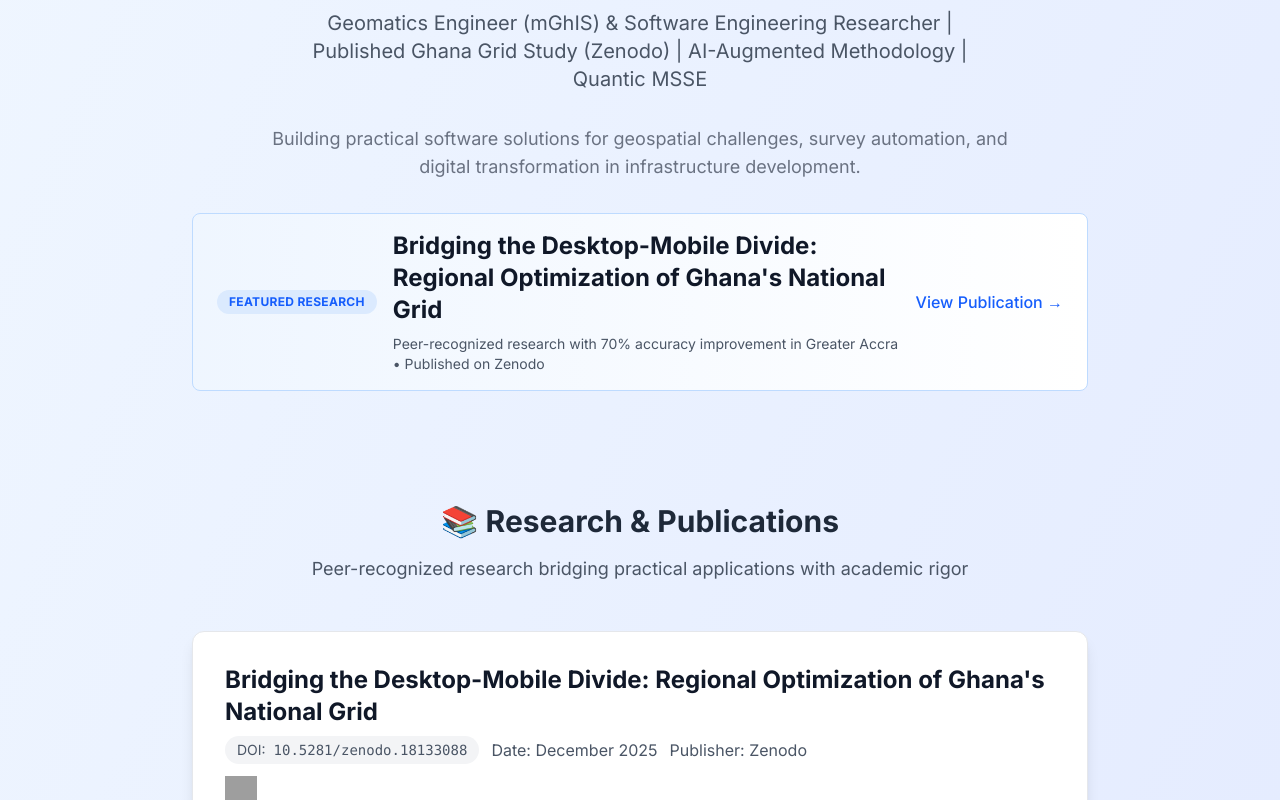
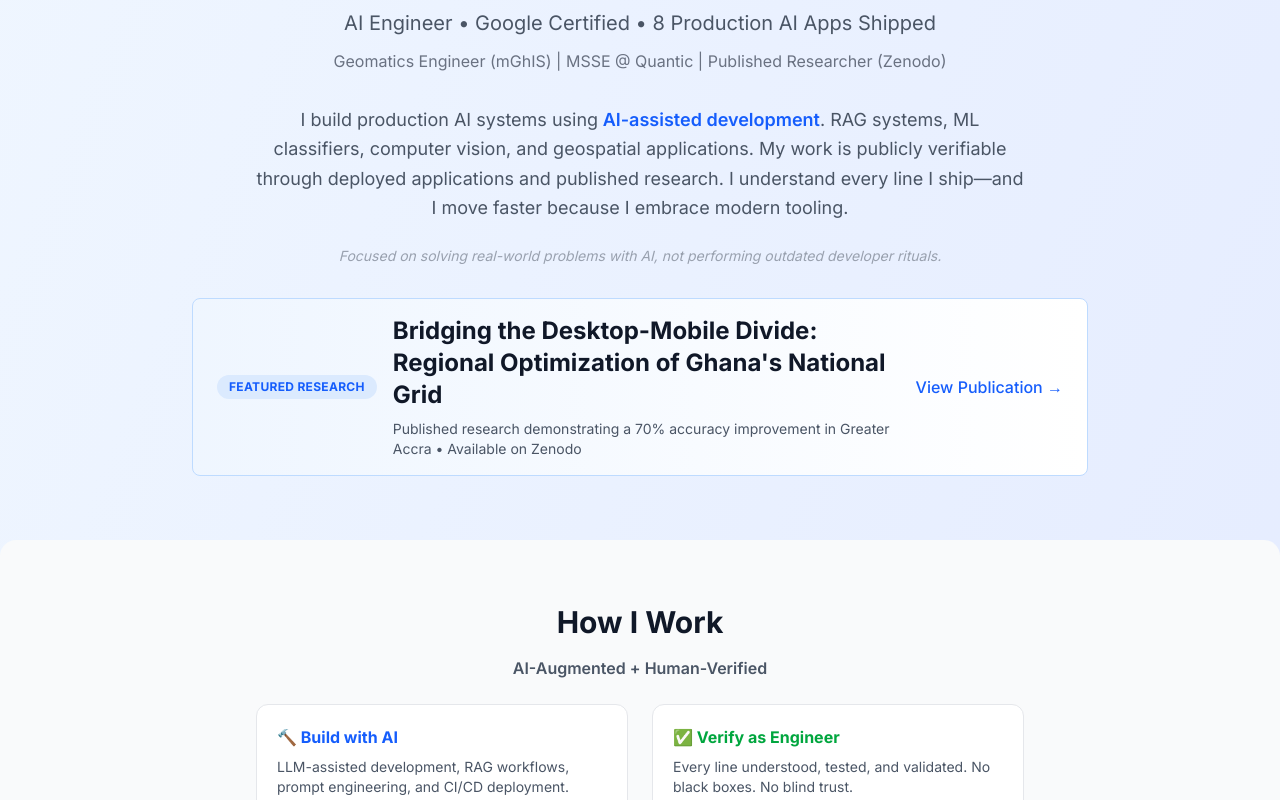
Before and after one commit to life2allsofts/tetteh-apotey, a Next.js app: page / in a window 1280 px wide. Shown: the part 180-980 px from the top of the page. Built offline with nearby package versions, Linux system fonts and the light colour scheme; no server answers; the database is empty; grey boxes are pictures that could not be loaded.

Commit message:
feat: AI Engineer rebrand - updated hero section and added HowIWork component

```diff
--- a/app/page.tsx
+++ b/app/page.tsx
@@ -8,6 +8,7 @@ import { getImageDescription } from '@/utils/imageUtils';
 // Components
 import LoadingSpinner from '@/components/layout/LoadingSpinner';
 import HeroSection from '@/components/sections/HeroSection';
+import HowIWorkSection from '@/components/sections/HowIWorkSection';
 import ResearchSection from '@/components/sections/ResearchSection';
 import ToolsSection from '@/components/sections/ToolsSection';
 import ProjectsSection from '@/components/sections/ProjectsSection';
@@ -56,6 +57,7 @@ export default function Home() {
   return (
     <main className="min-h-screen bg-gradient-to-br from-blue-50 to-indigo-100">
       <HeroSection />
+      <HowIWorkSection />
       <ResearchSection />
       <ToolsSection />
       <ProjectsSection
--- a/components/sections/HeroSection.tsx
+++ b/components/sections/HeroSection.tsx
@@ -7,15 +7,32 @@ export default function HeroSection() {
         <h1 className="text-5xl font-bold text-gray-900 mb-4">
           Isaac Tetteh-Apotey
         </h1>
-        <p className="text-xl text-gray-600 mb-8 max-w-2xl mx-auto">
-          Geomatics Engineer (mGhIS) & Software Engineering Researcher | Published Ghana Grid Study (Zenodo) | AI-Augmented Methodology | Quantic MSSE
-        </p>
-        <p className="text-lg text-gray-500 max-w-3xl mx-auto">
-          Building practical software solutions for geospatial challenges, survey automation,
-          and digital transformation in infrastructure development.
+
+        {/* Positioning */}
+        <p className="text-xl text-gray-600 mb-3 max-w-2xl mx-auto">
+          AI Engineer • Google Certified • 8 Production AI Apps Shipped
         </p>
 
-        {/* Featured Research Publication Badge */}
+        {/* Credibility */}
+        <p className="text-md text-gray-500 mb-8 max-w-2xl mx-auto">
+          Geomatics Engineer (mGhIS) | MSSE @ Quantic | Published Researcher (Zenodo)
+        </p>
+
+        {/* Core value proposition */}
+        <p className="text-lg text-gray-600 max-w-3xl mx-auto mb-6 leading-relaxed">
+          I build production AI systems using
+          <span className="font-semibold text-blue-600"> AI-assisted development</span>.
+          RAG systems, ML classifiers, computer vision, and geospatial applications.
+          My work is publicly verifiable through deployed applications and published research.
+          I understand every line I ship—and I move faster because I embrace modern tooling.
+        </p>
+
+        {/* Optional philosophy line */}
+        <p className="text-sm text-gray-400 max-w-2xl mx-auto italic">
+          Focused on solving real-world problems with AI, not performing outdated developer rituals.
+        </p>
+
+        {/* Featured Research */}
         <a
           href="https://doi.org/10.5281/zenodo.18133088"
           target="_blank"
@@ -28,16 +45,21 @@ export default function HeroSection() {
                 Featured Research
               </div>
             </div>
+
             <div className="flex-1">
               <h3 className="text-2xl font-bold text-gray-900 mb-2">
                 Bridging the Desktop-Mobile Divide: Regional Optimization of Ghana&apos;s National Grid
               </h3>
+
               <p className="text-sm text-gray-600 mt-1">
-                Peer-recognized research with 70% accuracy improvement in Greater Accra • Published on Zenodo
+                Published research demonstrating a 70% accuracy improvement in Greater Accra • Available on Zenodo
               </p>
             </div>
+
             <div className="mt-2 md:mt-0">
-              <span className="text-blue-600 font-medium">View Publication →</span>
+              <span className="text-blue-600 font-medium">
+                View Publication →
+              </span>
             </div>
           </div>
         </a>
--- /dev/null
+++ b/components/sections/HowIWorkSection.tsx
@@ -0,0 +1,25 @@
+export default function HowIWorkSection() {
+  return (
+    <section className="container mx-auto px-6 py-16 bg-gray-50 rounded-2xl">
+      <div className="max-w-3xl mx-auto text-center">
+        <h2 className="text-3xl font-bold text-gray-900 mb-4">How I Work</h2>
+        <p className="text-gray-600 mb-6">
+          <span className="font-semibold">AI-Augmented + Human-Verified</span>
+        </p>
+        <div className="grid md:grid-cols-2 gap-6 text-left">
+          <div className="bg-white p-5 rounded-xl border border-gray-200">
+            <h3 className="font-bold text-blue-600 mb-2">🔨 Build with AI</h3>
+            <p className="text-gray-600 text-sm">LLM-assisted development, RAG workflows, prompt engineering, and CI/CD deployment.</p>
+          </div>
+          <div className="bg-white p-5 rounded-xl border border-gray-200">
+            <h3 className="font-bold text-green-600 mb-2">✅ Verify as Engineer</h3>
+            <p className="text-gray-600 text-sm">Every line understood, tested, and validated. No black boxes. No blind trust.</p>
+          </div>
+        </div>
+        <p className="text-sm text-gray-400 mt-6 italic">
+          Built for teams that value fast iteration, practical AI adoption, and production-ready software.
+        </p>
+      </div>
+    </section>
+  );
+}
```
Also changed, not shown: 1 other file (tests, documents, lock files or other folders).
